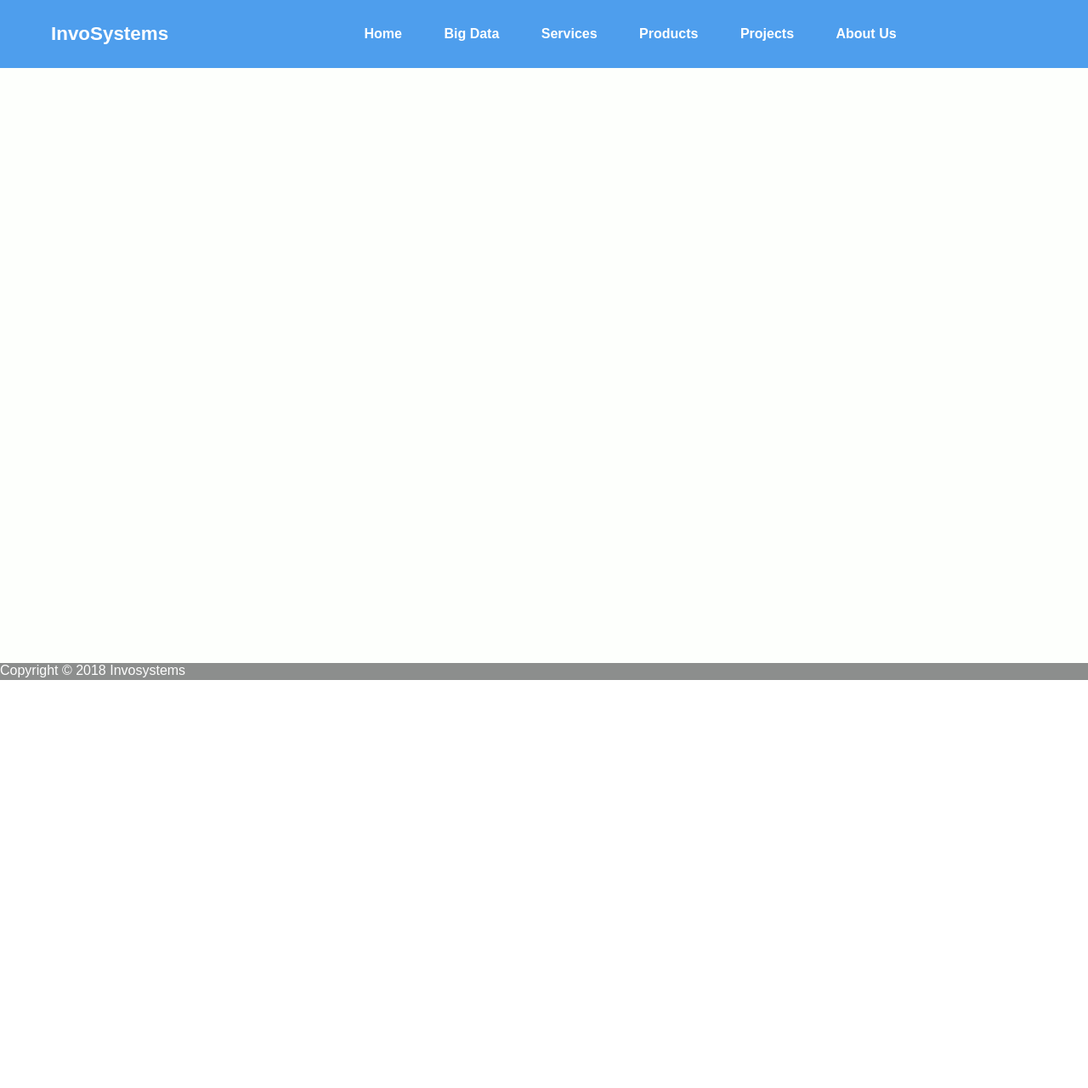
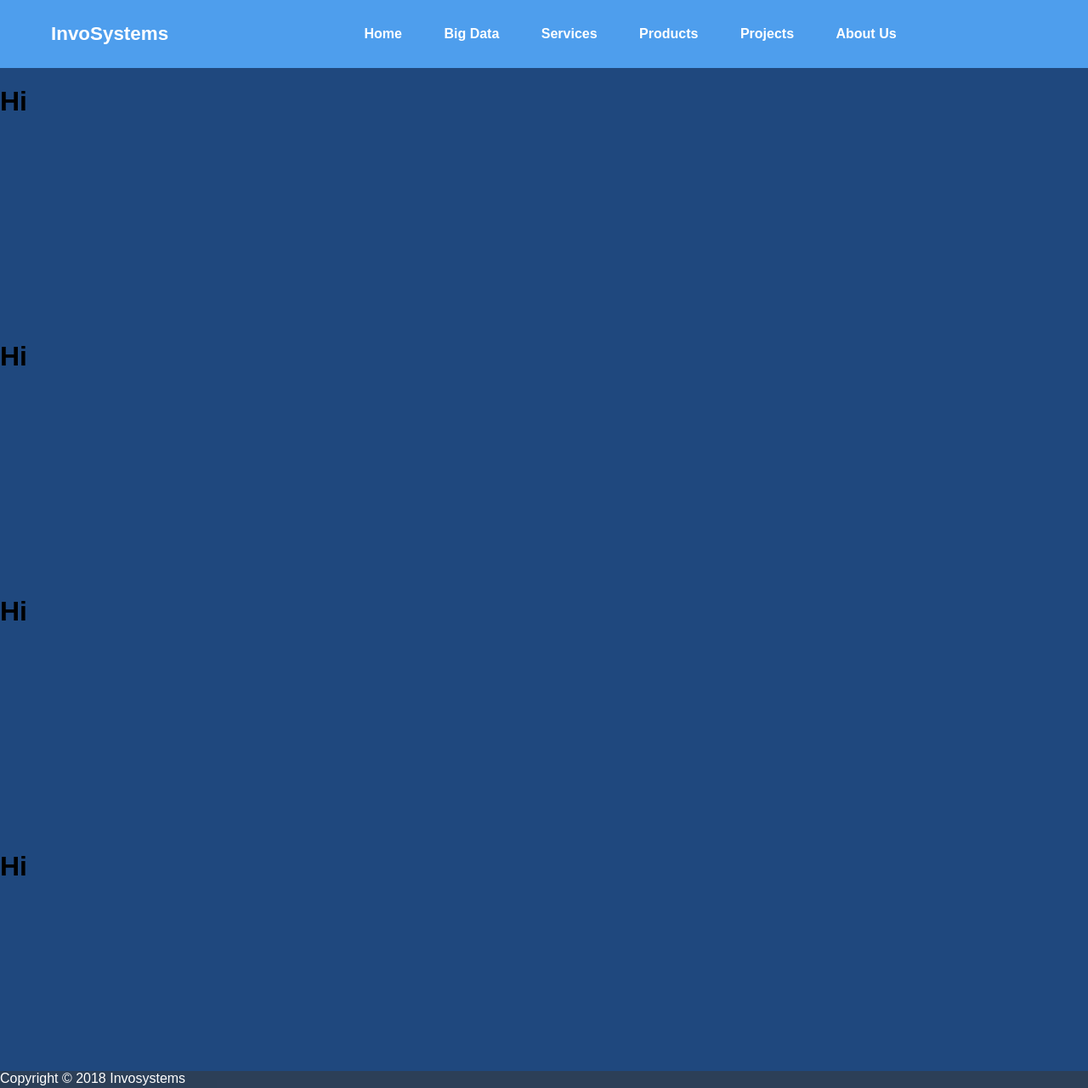
Before and after one commit to thenosewizard/InvoSystemsWebsite, a Flask app: page /BigData in a window 1280 px wide. Shown: the whole page at 85% size. Before the commit the page ends 800 px from the top, so only its background shows below. Run offline with Flask 2, Linux system fonts and the light colour scheme.

Commit message:
Added comments and start of bigData page

```diff
--- a/static/main.css
+++ b/static/main.css
@@ -18,7 +18,7 @@ body {
     font-family: Arial, Helvetica, sans-serif;
     margin: 0;
     position: relative;
-    background-color: #FDFFFC;
+    background-color: #1F487E;
 }
 
 /* For navigation bar (Whole Website)*/
@@ -172,6 +172,7 @@ body {
     font-weight: bold;
 }
 
+/* Does not allow the whole div to appear*/
 #wholeThing {
     display: none;
 }
@@ -242,6 +243,13 @@ body {
 }
 /* End of code for the home page
 
+/* Start of CSS for bigData page */
+/* Sections in the css page */
+
+#bigDataSection {
+    display: grid;
+    grid-auto-rows: minmax(300px, auto);
+}
 
 /* For mobile view */
 @media screen {
--- a/static/main.js
+++ b/static/main.js
@@ -117,18 +117,14 @@ function leftButton () {
     }
 }
 
-// jquery func to show specilise
-
-
+// jquery func that scrolls and shows the content under "Specialise"
 $(document).ready(function(){
     $('#special').on('click', function () {
-        $('#wholeThing').toggle(300);
+        $('#wholeThing').toggle(300);           // Toggles content
         $('html, body').animate({
-            scrollTop: $("#paraContent").offset().top
-        },);
+            scrollTop: $("#paraContent").offset().top   // Scrolls towards desired postion for user to view and interact with
+        },500);
     });
-
 });
 
-
 // end of Js for (HOME PAGE)
--- a/templates/bigdata.html
+++ b/templates/bigdata.html
@@ -1 +1,32 @@
 {%extends "layout.html"%}
+
+
+{%block content%}
+
+<!--Content for BigData goes here-->
+<div id="bigDataSection">
+
+    <!--Section { What is Big Data? }-->
+    <div id="sectionOne">
+        <h1>Hi</h1>
+    </div>
+
+    <!--Section { Big Data: Who benefits? }-->
+    <div id="sectionTwo">
+        <h1>Hi</h1>
+    </div>
+
+    <!--Section { Big Data & IoT}-->
+    <div id="sectionThree">
+        <h1>Hi</h1>
+    </div>
+
+    <!--Secton { Big Data services}-->
+    <div id="sectionFour">
+        <h1>Hi</h1>
+    </div>
+
+</div>
+
+
+{%endblock content%}
```
